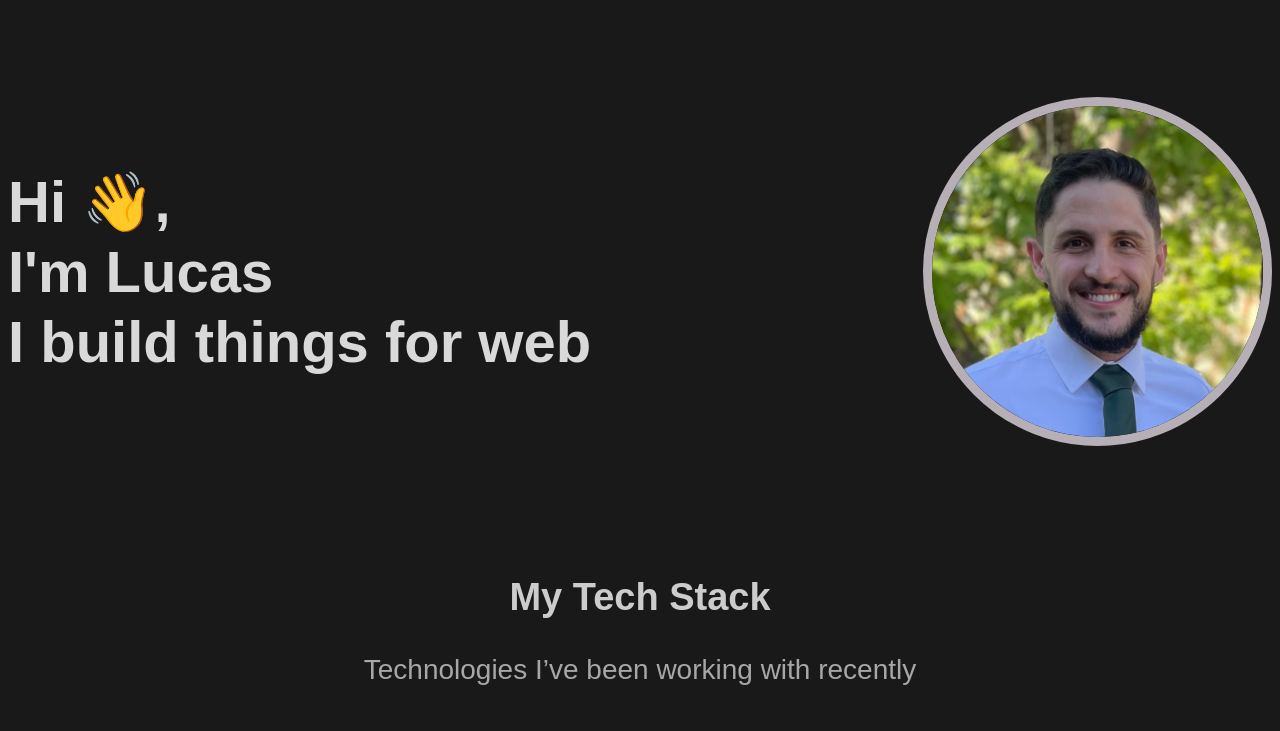
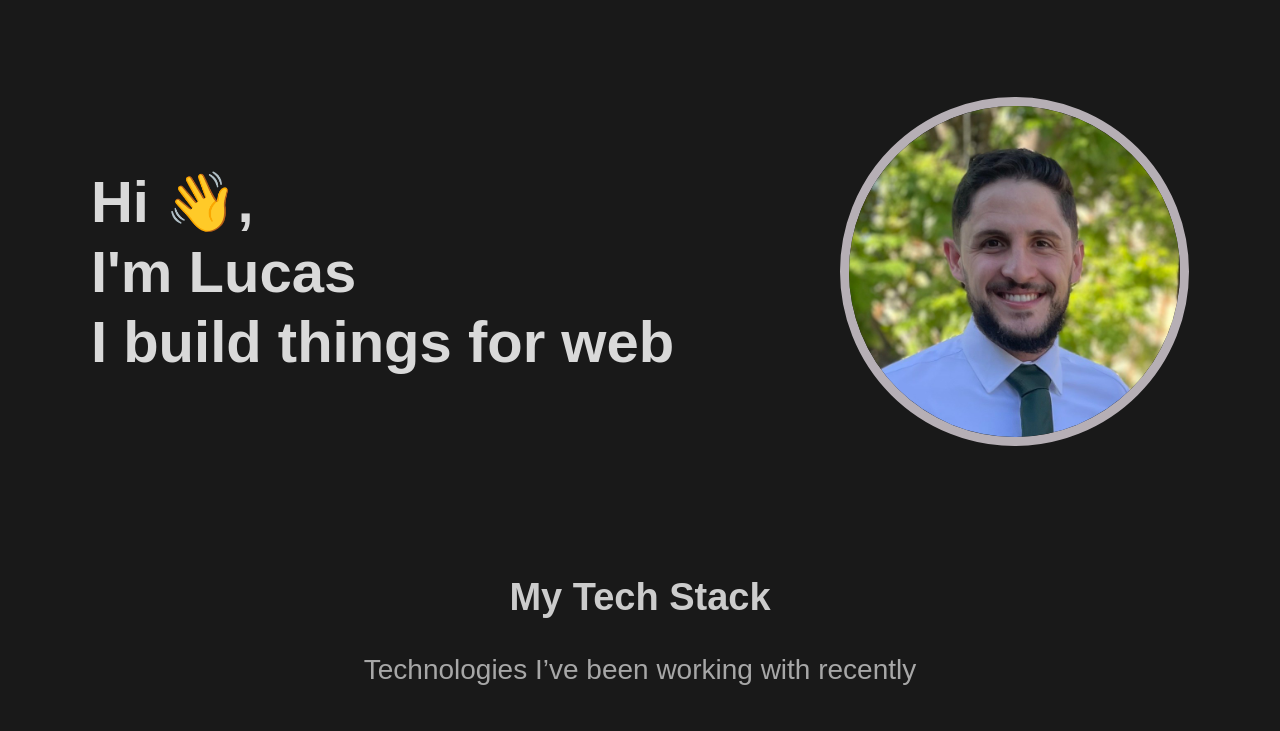
Before and after one commit to lucasalvessouza/portifolio-lucas, a website built with webpack: page index.html in a window 1280 px wide. Shown: the part 69-800 px from the top of the page. Built offline with nearby package versions, Linux system fonts and the light colour scheme; files whose address does not match are found by name.

Commit message:
feat: css adjustments

```diff
--- a/css/style.css
+++ b/css/style.css
@@ -287,7 +287,7 @@ li > a {
 
 #home {
   display: flex;
-  justify-content: space-between;
+  justify-content: space-around;
   align-items: center;
   margin: 100px 0 0;
 }
@@ -295,9 +295,10 @@ li > a {
 #home > h1 {
   color: #D9D9D9;
   font-size: 58px;
-  max-width: 50%;
+  /*max-width: 50%;*/
   font-weight: 700;
   line-height: 70px;
+  text-align: justify;
 }
 
 #home > img {
```
